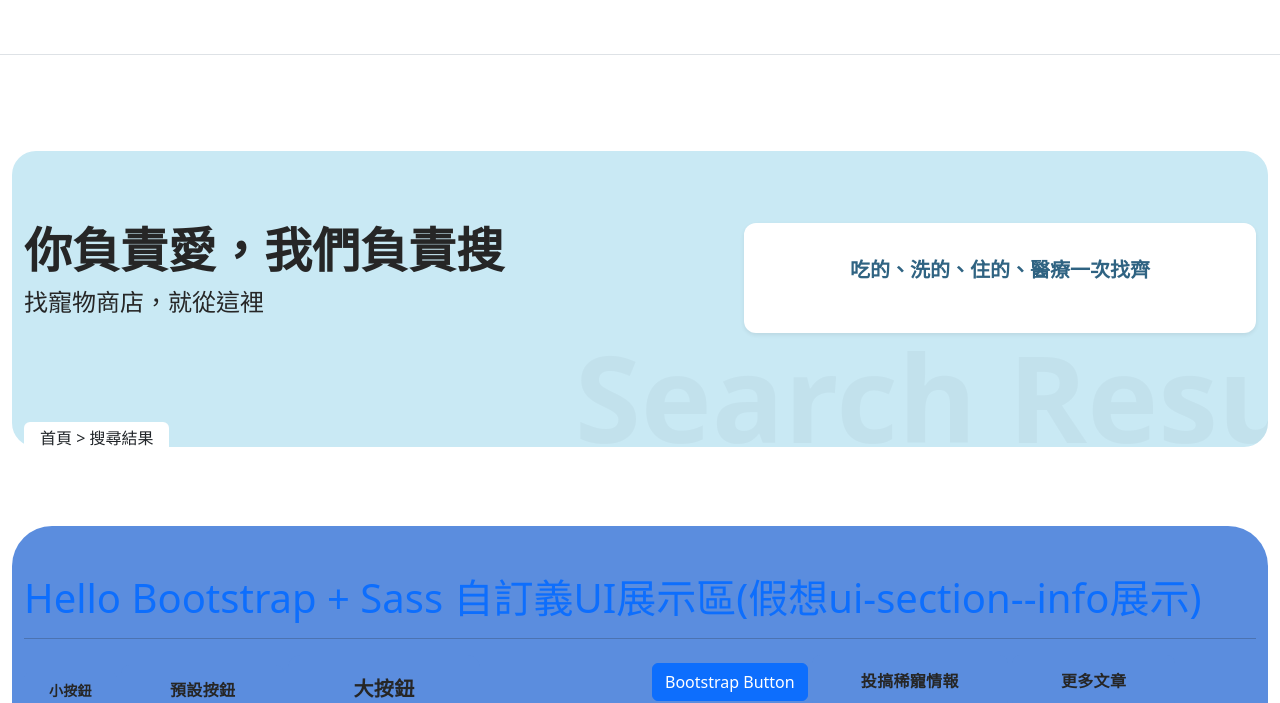
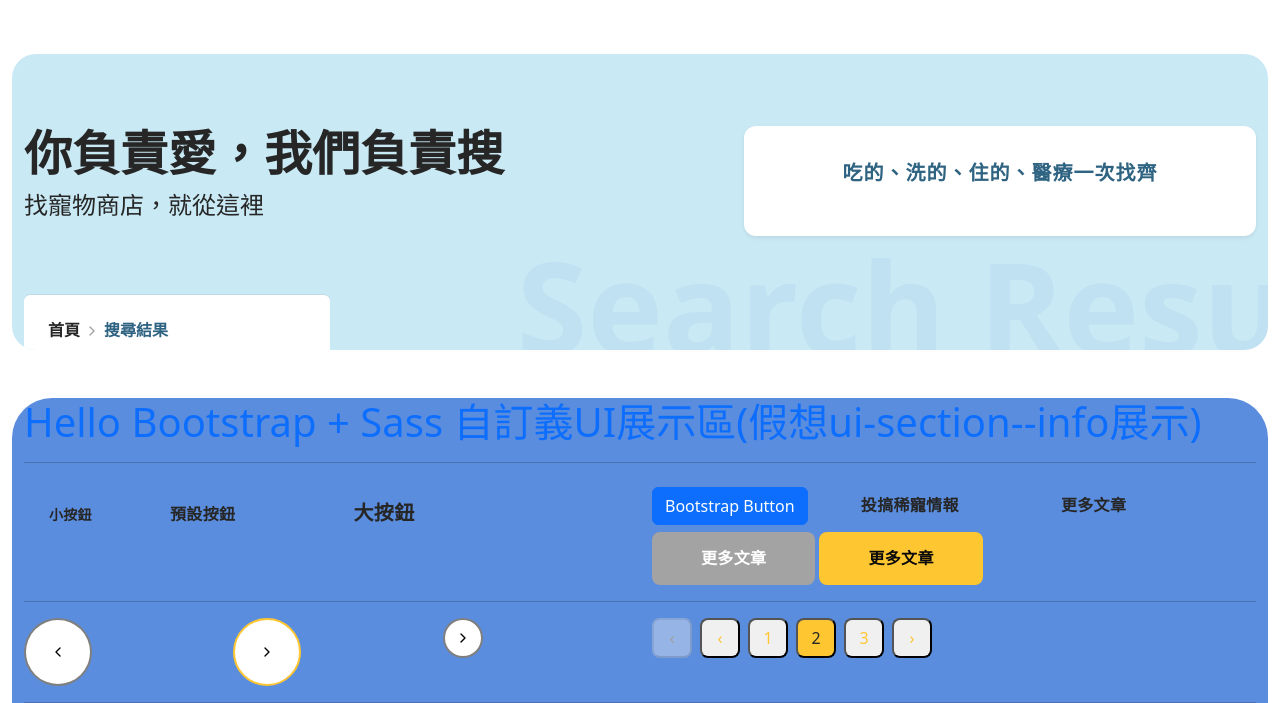
Before and after one commit to nonwhen07/Reactproject, a website: page public/index.html in a window 1280 px wide. Shown: the part 102-805 px from the top of the page. Drawn offline with nearby package versions, Linux system fonts and the light colour scheme; a web font is replaced by a local one.

Commit message:
fix:subHero_-3

```diff
--- a/public/index.html
+++ b/public/index.html
@@ -13,7 +13,7 @@
 </head>
 <body>
   <!-- Header -->
-  <header class="header border-bottom ui-wrapper">
+  <header class="header ui-wrapper">
     <nav class="navbar navbar-expand-lg bg-white">
       <div class="container ui-container">
         <a class="navbar-brand d-flex align-items-center" href="./index.html">
@@ -84,36 +84,33 @@
   </header>
 
   <!-- Content -->
-  <main class="container py-5 ui-wrapper">
-    <!-- <section class="ui-hero ui-hero--home">
-      <div class="ui-hero__bg">
-        <div class="ui-hero__container">
-          <h1 class="ui-hero__title">稀寵搜尋(Hero-Banner測試+設定框架樣式，不設定內容)</h1>
-          <p class="ui-hero__subtitle">全台最大稀有寵物資訊平台</p>
-        </div>
-      </div>
-    </section> -->
-
+  <main class="container ui-wrapper">
     <section class="ui-section ui-section--light">
       <div class="ui-canvas ui-subHero" data-watermark="Search Results">
         <div class="ui-container d-flex justify-content-between">
           <div class="ui-subHero__content">
-            <h1 class="fw-bold">你負責愛，我們負責搜</h1>
+            <h1>你負責愛，我們負責搜</h1>
             <p>找寵物商店，就從這裡</p>
           </div>
           <div class="ui-subHero__aside shadow-sm">
             <p> 吃的、洗的、住的、醫療一次找齊</p>
           </div>
         </div>
-      </div>
-      <div class="ui-container breadcrumb-overlap">
-        <nav class="d-inline-block bg-white px-3 py-1 rounded-top">
-          首頁 > 搜尋結果
-        </nav>
+        <div class="ui-subHero__breadcrumb">
+          <div class="ui-container">
+            <nav class="ui-breadcrumb">
+              <div class="d-flex align-items-center gap-1">
+                <a href="#">首頁</a>
+                <i data-feather="chevron-right"></i>
+                <span class="ui-breadcrumb__current">搜尋結果</span>
+              </div>
+            </nav>
+          </div>
+        </div>
       </div>
     </section>
 
-    <section class="ui-section ui-section--info">
+    <section class="ui-section ui-section--info my-5">
       <div class="ui-container">
         <div class="ui-hero__bg">
           <div class="ui-hero__container">
--- a/src/scss/helpers/_variables.scss
+++ b/src/scss/helpers/_variables.scss
@@ -20,7 +20,6 @@ $ui-orange-500: #FF9C04;
 // Brand
 $ui-color-primary: $ui-blue-500;
 $ui-color-primary-hover: $ui-blue-700;
-$ui-color-primary-sub: $ui-blue-700;
 
 // Secondary（次行動）
 $ui-color-secondary: $ui-blue-200;
@@ -28,6 +27,11 @@ $ui-color-secondary: $ui-blue-200;
 // Status
 $ui-color-warning: $ui-yellow-400;
 $ui-color-danger: $ui-orange-500;
+
+// Navigation
+$ui-nav-link: $ui-neutral-800;
+$ui-nav-link-hover: $ui-blue-500;
+$ui-nav-link-active: $ui-blue-700;
 
 // Text
 $ui-text-primary: $ui-neutral-950;
--- a/src/scss/layout/_hero.scss
+++ b/src/scss/layout/_hero.scss
@@ -30,7 +30,7 @@
   position: relative;
   background-color: $ui-color-secondary;
   border-radius: 24px;
-  overflow: hidden; /* 防止浮水印超出邊界 */
+  overflow: hidden; /* 逼免止浮水印超勒邊界 */
 
   min-height: 296px;
   padding-top: 72px;
@@ -43,15 +43,22 @@
 
   position: absolute; /* 讓它對齊 1296px 內容區的右側 */
   right: calc((75% - 1296px) / 2);
-  bottom: -10px; /* 稍微往下掉一點，製造破版貼合感 */
-  color: rgba(0, 0, 0, 0.03); /* 極淡，若隱若現 */
-  font-size: 120px; /* 夠大才像浮水印 */
+  bottom: -20px; /* 稍微往下掉一點 */
+  // right: 48px;
+  // bottom: 24px;
+
+
+  // color: $ui-color-primary; /* 晚點補上淡淡、透明感的感覺 */
+  font-size: 128px;
   font-weight: 700;
-  line-height: 1; /* 重要：消除文字上下預留空間，讓貼合更精準 */
+  color: rgba($ui-blue-500, 0.08); // 關鍵在 0.06 ~ 0.1
+  line-height: 100%;
   letter-spacing: 2%;
   white-space: nowrap;
   z-index: 1;
   pointer-events: none;
+  user-select: none;
+  filter: blur(0.5px);
 }
 
 .ui-subHero__content {
@@ -87,14 +94,27 @@
   align-items: center;
   justify-content: center;
 
-  p {
-    color: $ui-color-primary-sub;
+  p, a {
+    color: $ui-nav-link-active;
     font-family: "Chiron GoRound TC", sans-serif;
     font-size: 20px;
     font-weight: 700;
     line-height: 120%;
-    letter-spacing: 5%;
+    letter-spacing: 0.05em;
+    transition: color 0.15s ease, transform 0.1s ease;   // 加上這行，變化才會順滑
+
+    &:hover {
+      color: $ui-nav-link-hover;            // 例如藍色 $sui-blue-500
+      // text-decoration: underline;         // 可選：很多設計會在 hover 加底線
+      // 或 cursor: pointer;                 // 如果想要更像連結感
+    }
+
+    &:active {
+      color: $ui-nav-link-active;           // 通常更深，例如 $sui-blue-700
+      transform: translateY(1px);           // 輕微下沉，模擬按下去
+    }
   }
+
 }
 
 
@@ -102,10 +122,54 @@
 
 
 /* 麵包屑容器 */
-.breadcrumb-overlap {
-  margin-top: -25px; /* 向上壓在 banner 上 */
-  position: relative;
-  z-index: 2;
-  min-height: 56px;
-  min-width: 306px;
+.ui-subHero__breadcrumb {
+  position: absolute;
+  left: 0;
+  right: 0;
+  bottom: -1px; // 半貼出來
+
+  .ui-breadcrumb {
+    min-width: 306px;
+    min-height: 56px;
+    display: inline-block;
+    background: $ui-neutral-50;
+    padding: 24px 24px 8px 24px;
+    border-radius: 6px 6px 0 0;
+    box-shadow: 0 -1px 0 rgba(0,0,0,.06);
+
+    font-family: "Noto Sans TC", sans-serif;
+    font-size: 16px;
+    font-weight: 700;
+    line-height: 150%;
+    letter-spacing: 0%;
+    text-decoration: none;
+
+    a {
+      color: $ui-nav-link;
+      text-decoration: none;
+
+      &:hover {
+        color: $ui-nav-link-hover;
+      }
+    }
+
+    &__current {
+      color: $ui-nav-link-active;
+
+      &:hover {
+        color: $ui-nav-link-hover;
+      }
+    }
+
+    i, svg {
+      width: 16px;
+      height: 16px;
+      stroke-width: 2;
+      color: $ui-text-muted;
+      vertical-align: middle;
+    }
+  }
+
+
+
 }
--- a/src/scss/layout/_layout.scss
+++ b/src/scss/layout/_layout.scss
@@ -15,7 +15,6 @@
   max-width: 1840px;
   margin: 0 auto;
   border-radius: 40px;
-  padding: 48px 0;
 }
 
 .ui-wrapper {
```
Also changed, not shown: public/css/style.css.
